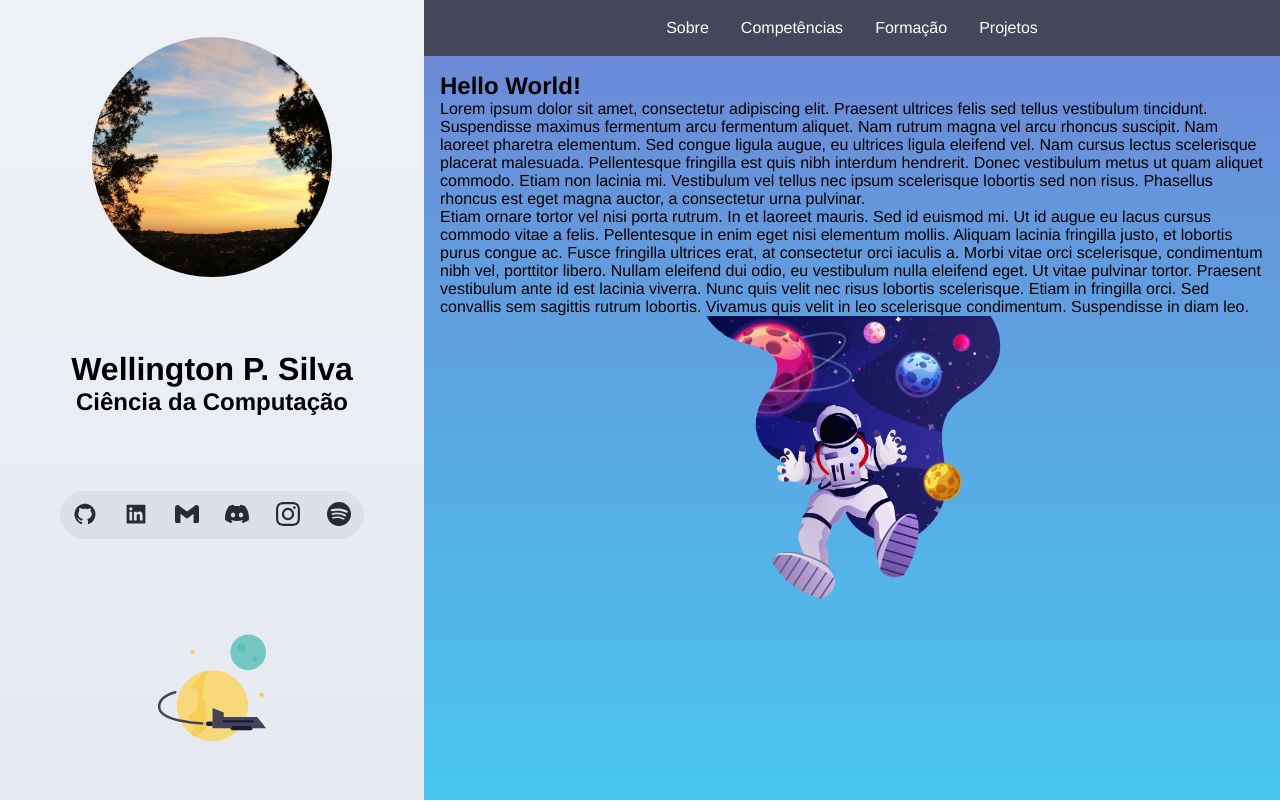
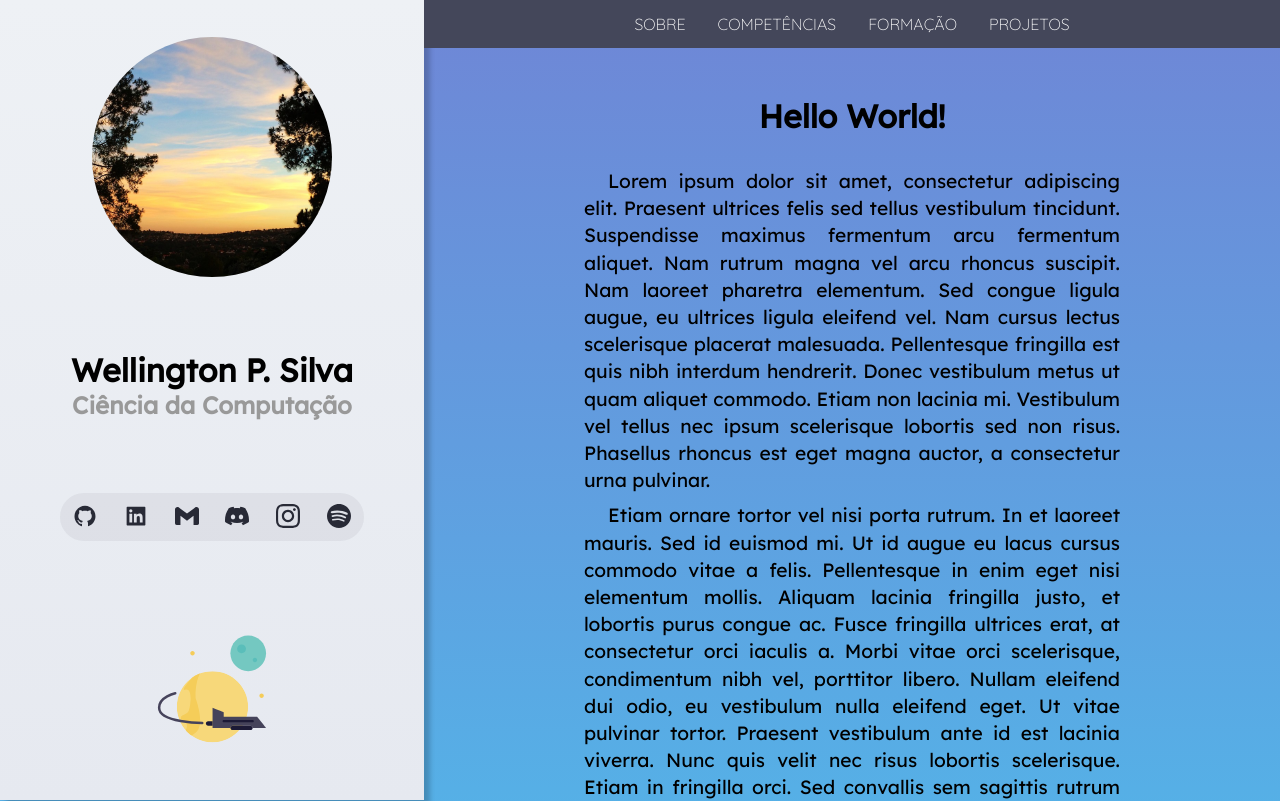
Before and after one commit to wellingtonengps/aboutme, a Next.js app: page / in a window 1280 px wide. Shown: the top 801 px of the page. Built offline with nearby package versions, Linux system fonts and the light colour scheme.

Commit message:
mudanças aleatórias
desconsiderar em caso de chateação com o que fiz. basta recuperar o commit anterior :) sem ressentimentos

```diff
--- a/src/components/Header/syles.module.js
+++ b/src/components/Header/syles.module.js
@@ -1,7 +1,7 @@
 import styled from 'styled-components'
 
 const HeaderWrapperStyle = styled.header`
-  height: 3.5rem;
+  height: 3rem;
   background-color: ${props => props.theme.colors.primary[0]};
   display: flex;
   justify-content: center;
@@ -18,10 +18,13 @@ ul {
 
 
 li a {
+  font-family: 'Quicksand', sans-serif;
+  font-weight: 200;
   color: white;
   text-align: center;
   padding: 3rem 16px;
   text-decoration: none;
+  text-transform: uppercase;
 }
 
 
--- a/src/components/Perfil/index.jsx
+++ b/src/components/Perfil/index.jsx
@@ -16,12 +16,12 @@ export default function Perfil() {
             </div>
             <SocialWrapperStyles>
                 <ul>
-                    <li><a href="https://github.com/wellingtonengps"><AiFillGithub size="1.5rem" /></a></li>
-                    <li><a href="https://www.linkedin.com/in/wellingtonengps/"><AiFillLinkedin size="1.5rem" /></a></li>
-                    <li><a href=""><SiGmail size="1.5rem" /></a></li>
-                    <li><a href=""><SiDiscord size="1.5rem" /></a></li>
-                    <li><a href=""><SiInstagram size="1.5rem" /></a></li>
-                    <li><a href=""><SiSpotify size="1.5rem" /></a></li>
+                    <li><a href="https://github.com/wellingtonengps" target="_blank"><AiFillGithub size="1.5rem" /></a></li>
+                    <li><a href="https://www.linkedin.com/in/wellingtonengps/" target="_blank"><AiFillLinkedin size="1.5rem" /></a></li>
+                    <li><a href="" target="_blank"><SiGmail size="1.5rem" /></a></li>
+                    <li><a href="" target="_blank"><SiDiscord size="1.5rem" /></a></li>
+                    <li><a href="" target="_blank"><SiInstagram size="1.5rem" /></a></li>
+                    <li><a href="" target="_blank"><SiSpotify size="1.5rem" /></a></li>
                 </ul>
             </SocialWrapperStyles>
             <Animation />
--- a/src/components/Perfil/styles.module.js
+++ b/src/components/Perfil/styles.module.js
@@ -11,11 +11,17 @@ export const PerfilWrapperStyles = styled.div`
 
     background-image: linear-gradient(to top, #e6e9f0 0%, #eef1f5 100%);
 
+    box-shadow: 6px 5px 5px rgba(0, 0, 0, 0.2);
+
 
     img {
         height: 15rem;
         width: 15rem;
         border-radius: 50%;
+    }
+
+    h2{
+        color: #999999;
     }
 
     h1, h2 {
--- a/src/pages/_document.jsx
+++ b/src/pages/_document.jsx
@@ -5,6 +5,9 @@ export default class MyDocument extends Document {
     return (
       <Html>
         <Head>
+          <link rel="preconnect" href="https://fonts.gstatic.com"/>
+          <link href="https://fonts.googleapis.com/css2?family=Open+Sans&display=swap" rel="stylesheet"/>
+          <link href="https://fonts.googleapis.com/css2?family=Lexend:wght@100;400&family=Quicksand:wght@300;500&display=swap" rel="stylesheet"/>
         </Head>
         <body>
           <Main />
--- a/src/pages/formacao.jsx
+++ b/src/pages/formacao.jsx
@@ -2,6 +2,6 @@ import React from 'react'
 
 export default function Secao() {
     return (
-        <div>oi</div>
+        <div>oi formacao</div>
     )
 }
--- a/src/pages/index.jsx
+++ b/src/pages/index.jsx
@@ -35,6 +35,7 @@ export default function Secao() {
             <p>
                 Etiam ornare tortor vel nisi porta rutrum. In et laoreet mauris. Sed id euismod mi. Ut id augue eu lacus cursus commodo vitae a felis. Pellentesque in enim eget nisi elementum mollis. Aliquam lacinia fringilla justo, et lobortis purus congue ac. Fusce fringilla ultrices erat, at consectetur orci iaculis a. Morbi vitae orci scelerisque, condimentum nibh vel, porttitor libero. Nullam eleifend dui odio, eu vestibulum nulla eleifend eget. Ut vitae pulvinar tortor. Praesent vestibulum ante id est lacinia viverra. Nunc quis velit nec risus lobortis scelerisque. Etiam in fringilla orci. Sed convallis sem sagittis rutrum lobortis. Vivamus quis velit in leo scelerisque condimentum. Suspendisse in diam leo.
             </p>
+            <br />
             <Animation />
         </SobreWrapper>
     )
--- a/src/styles/global.js
+++ b/src/styles/global.js
@@ -8,7 +8,6 @@ export default createGlobalStyle`
     }
     body {
         background-image: linear-gradient(to top, #48c6ef 0%, #6f86d6 100%);
-        font-family: Open-Sans, Helvetica, Sans-Serif;
-    }
+        font-family: 'Lexend', sans-serif;
 
 `;
--- a/src/styles/sobre.js
+++ b/src/styles/sobre.js
@@ -1,6 +1,22 @@
 import styled from 'styled-components'
 
 export const SobreWrapper = styled.div`
-    padding: 1rem;
+    padding: 3rem 10rem;
 
+    h2 {
+        font-size: 2rem;
+
+        display: flex;
+        justify-content: center;
+        padding-bottom: 2rem;
+    }
+
+    p {
+        font-size: 1.2rem;
+        line-height: 1.7rem;
+
+        text-align: justify;
+        text-indent: 1.5rem;
+        padding-bottom: 0.5rem;
+    }
 `;
```
Also changed, not shown: 1 other file (tests, documents, lock files or other folders).
